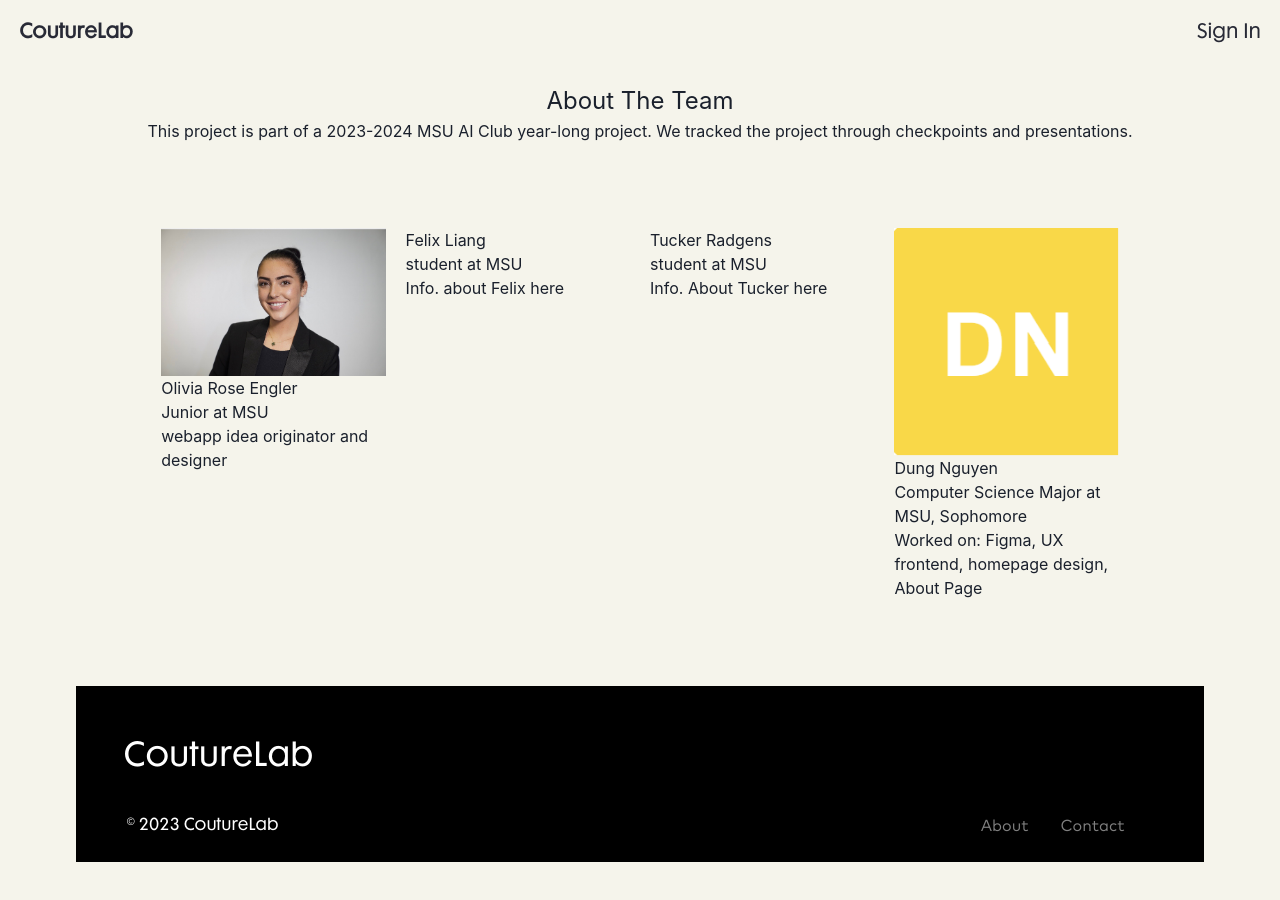
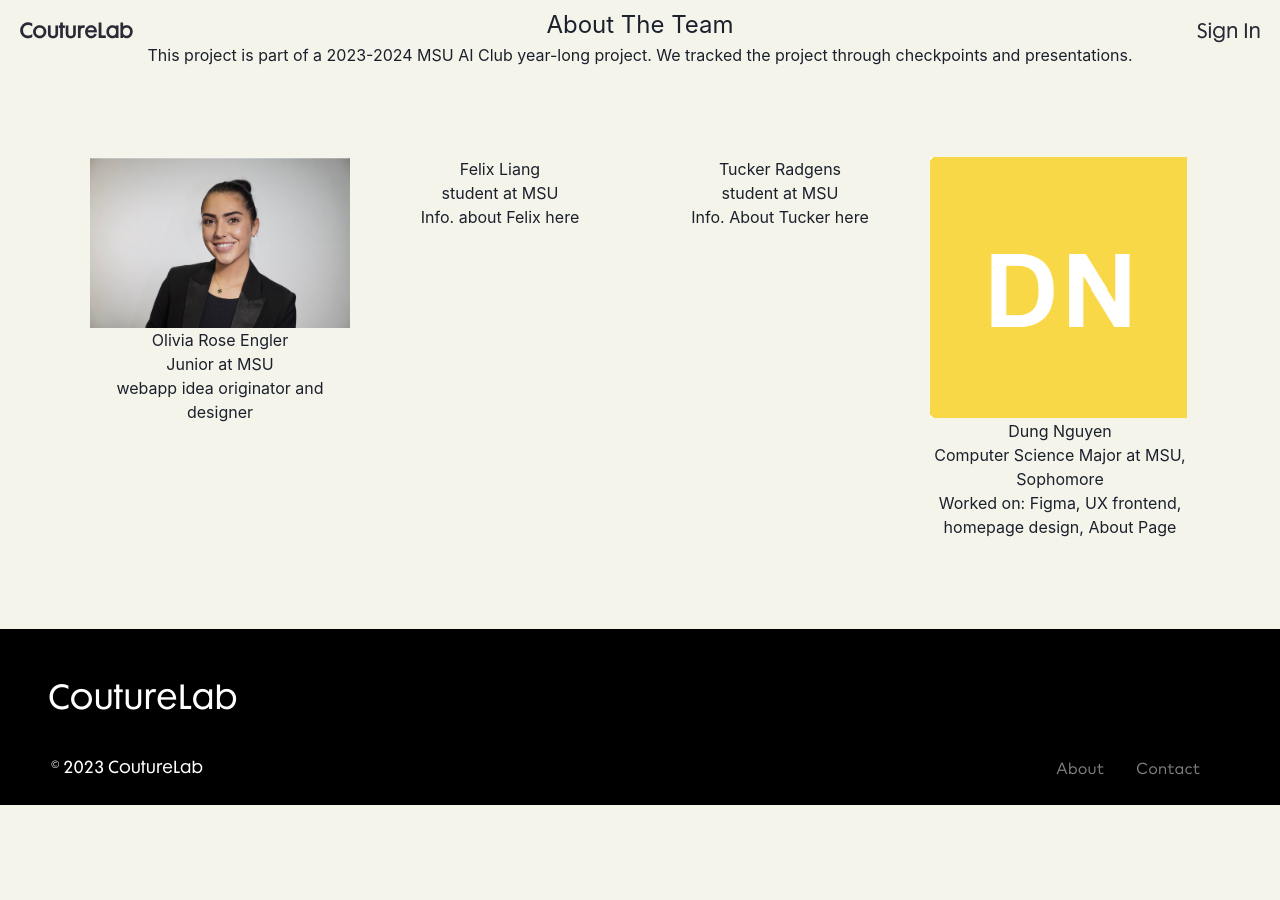
Before and after one commit to felixliang50779/Couture-Lab, a React (Create React App) app in the folder couture-lab-ui/: page /About in a window 1280 px wide. Shown: the top 900 px of the page. After the commit the page ends 805 px from the top, so only its background shows below. Built offline with nearby package versions, Linux system fonts and the light colour scheme.

Commit message:
fixing styling on about page

```diff
--- a/couture-lab-ui/src/Pages/About.js
+++ b/couture-lab-ui/src/Pages/About.js
@@ -74,7 +74,7 @@ export default function About() {
 
             </div>
 
-            <Footer />
+            <Footer/>
         </div>
     );
 };
--- a/couture-lab-ui/src/Pages/About.module.css
+++ b/couture-lab-ui/src/Pages/About.module.css
@@ -1,23 +1,13 @@
 .about-container {
-    display: flex;
-    flex-direction: column;
-    align-items: center;
-    padding: 20mm;
-}
-
-h1 {
-    text-align: center;
-}
-
-.about-subtitle {
     text-align: center;
 }
 
 .team-container {
-    padding: 20mm;
+    width: 100%;
+    padding: 5em;
     display: flex;
     flex-wrap: wrap;
-    justify-content: space-around;
+    justify-content: space-evenly;
   }
 
 .team-member {
```
